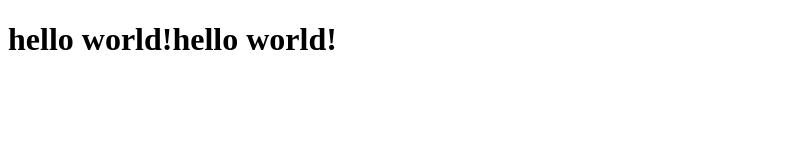
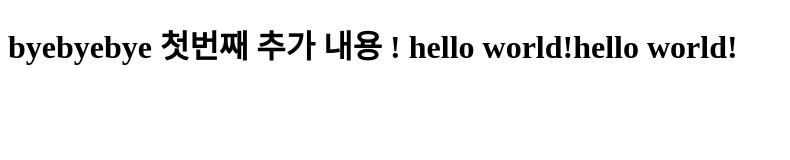
Before and after one commit to sseungseung/git_project_oss3., a plain HTML site: page index.html in a window 1280 px wide. Shown: the whole page, without its empty margins (0-790 px from the left). Drawn offline with Linux system fonts and the light colour scheme.

Commit message:
first branch1_commit

```diff
--- a/index.html
+++ b/index.html
@@ -6,6 +6,6 @@
   <title>Document</title>
 </head>
 <body>
-  <h1>hello world!hello world!</h1>
+  <h1>byebyebye 첫번째 추가 내용 ! hello world!hello world!</h1>
 </body>
 </html>
```
